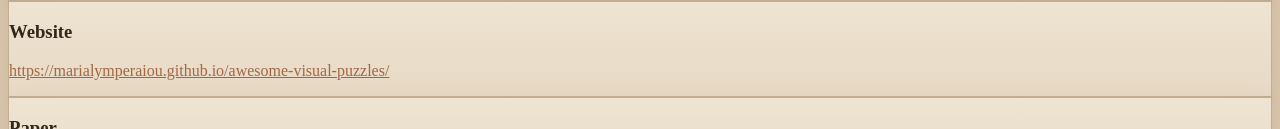
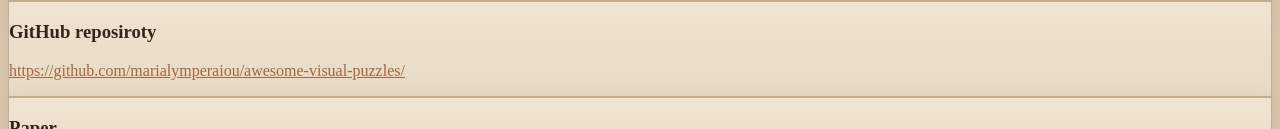
Before and after one commit to marialymperaiou/awesome-visual-puzzles, a plain HTML site: page index.html in a window 1280 px wide. Shown: the part 8463-8592 px from the top of the page. Drawn offline with Linux system fonts and the light colour scheme.

Commit message:
Update index.html

```diff
--- a/index.html
+++ b/index.html
@@ -519,10 +519,10 @@
     <section class="section" id="website">
       <div class="container">
         <div class="card compact">
-          <h3>Website</h3>
+          <h3>GitHub reposiroty</h3>
           <p>
-            <a href="https://marialymperaiou.github.io/awesome-visual-puzzles/" target="_blank" rel="noopener noreferrer">
-              https://marialymperaiou.github.io/awesome-visual-puzzles/
+            <a href="https://github.com/marialymperaiou/awesome-visual-puzzles/" target="_blank" rel="noopener noreferrer">
+              https://github.com/marialymperaiou/awesome-visual-puzzles/
             </a>
           </p>
         </div>
```
